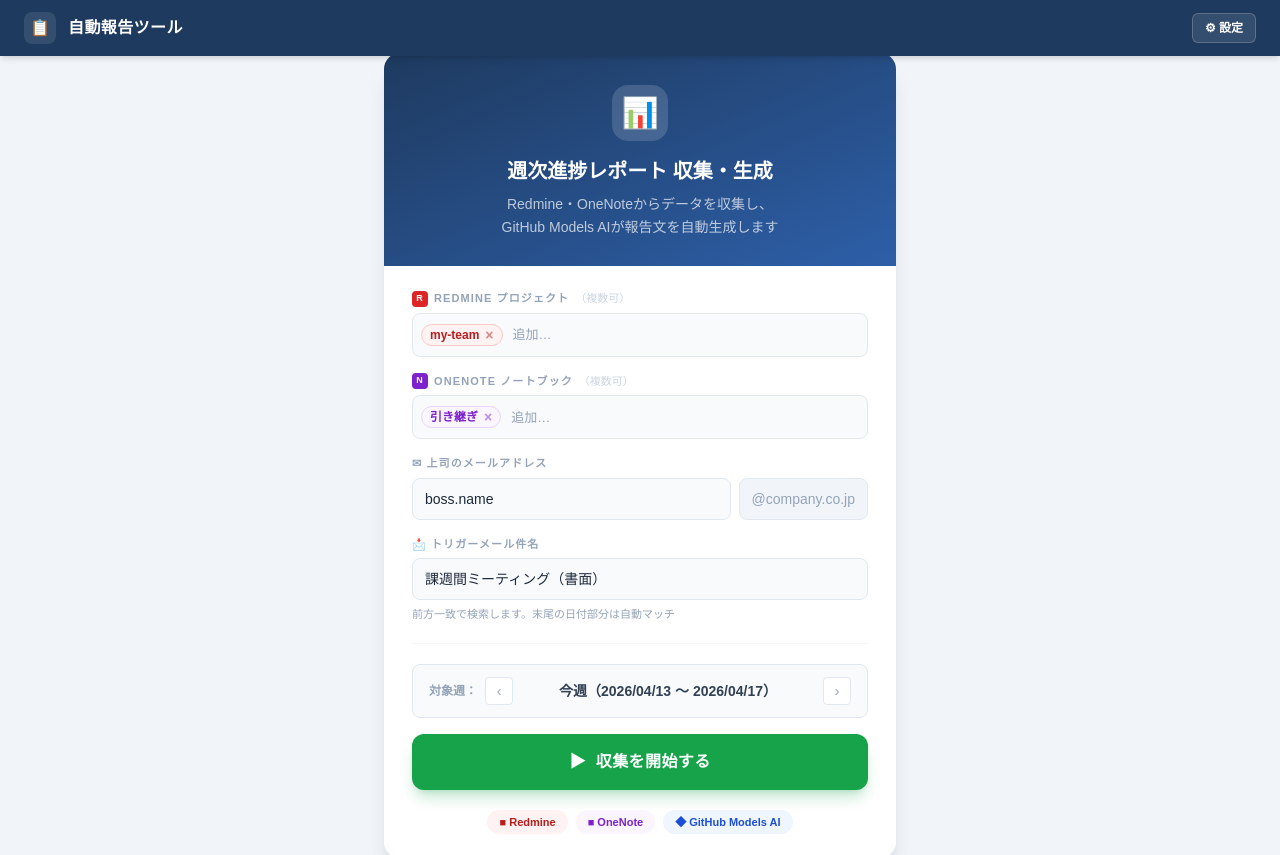
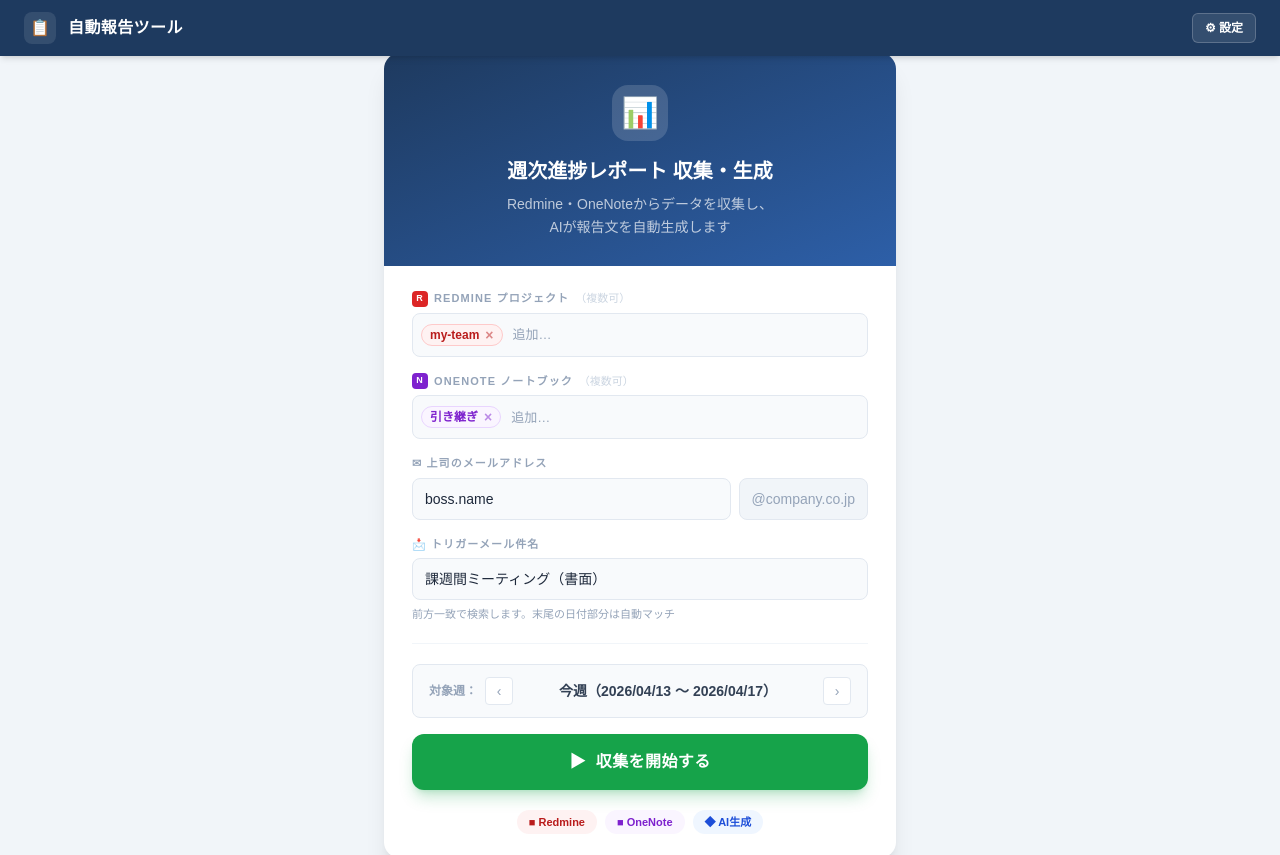
Before and after one commit to makomako-4568/auto-report-tool, a Flask app: page / in a window 1280 px wide. Run offline with Flask 3, Linux system fonts and the light colour scheme; some libraries are stand-ins or nearby versions.

Commit message:
表記修正：GitHub Models AI→AI生成、OneNote TODO→業務リスト
Made-with: Cursor

```diff
--- a/templates/review.html
+++ b/templates/review.html
@@ -99,7 +99,7 @@
     <div class="bg-gradient-to-br from-navy to-[#2d5fa8] px-8 pt-8 pb-7 text-center text-white">
       <div class="w-14 h-14 rounded-2xl bg-white/15 flex items-center justify-center text-3xl mx-auto mb-4">📊</div>
       <h1 class="text-xl font-bold mb-2">週次進捗レポート 収集・生成</h1>
-      <p class="text-sm text-white/70 leading-relaxed">Redmine・OneNoteからデータを収集し、<br>GitHub Models AIが報告文を自動生成します</p>
+      <p class="text-sm text-white/70 leading-relaxed">Redmine・OneNoteからデータを収集し、<br>AIが報告文を自動生成します</p>
     </div>
 
     <div class="px-7 py-6 flex flex-col gap-4">
@@ -173,7 +173,7 @@
       <div class="flex gap-2 justify-center pt-1">
         <span class="text-[11px] font-semibold bg-red-50 text-red-700 px-3 py-1 rounded-full">■ Redmine</span>
         <span class="text-[11px] font-semibold bg-purple-50 text-purple-700 px-3 py-1 rounded-full">■ OneNote</span>
-        <span class="text-[11px] font-semibold bg-blue-50 text-blue-700 px-3 py-1 rounded-full">◆ GitHub Models AI</span>
+        <span class="text-[11px] font-semibold bg-blue-50 text-blue-700 px-3 py-1 rounded-full">◆ AI生成</span>
       </div>
 
     </div>
@@ -325,7 +325,7 @@
         <span id="charCount" class="text-xs text-slate-400"></span>
       </div>
       <div class="flex items-center gap-2">
-        <span class="text-[11px] bg-gradient-to-r from-navy to-purple-700 text-white px-2.5 py-1 rounded-full font-semibold">GitHub Models AI 生成</span>
+        <span class="text-[11px] bg-gradient-to-r from-navy to-purple-700 text-white px-2.5 py-1 rounded-full font-semibold">AI生成</span>
         <span class="text-xs text-slate-400">内容を確認・編集してから送信してください</span>
       </div>
       <!-- resize-y で縦方向リサイズ可能（修正②） -->
@@ -737,7 +737,7 @@
 
     const stepsData = [
       { icon: '🔴', label: 'Redmine チケット取得',  detail: `${redmineLabel} のチームチケットを取得中…`, done: `${state.redmineProjects.length}プロジェクト 取得完了` },
-      { icon: '🟣', label: 'OneNote TODO 取得',      detail: `${oneNoteLabel} の TODO セクションを取得中…`, done: 'TODOリスト 取得完了' },
+      { icon: '🟣', label: 'OneNote 業務リスト取得',   detail: `${oneNoteLabel} の業務リストを取得中…`,     done: '業務リスト 取得完了' },
       { icon: '🟣', label: 'OneNote 日報 取得',      detail: `${oneNoteLabel} の日報ページを取得中…`,      done: '今週分の日報 取得完了' },
       { icon: '🔵', label: 'AI でレポート生成',      detail: 'データを解析・報告文を生成中…',               done: '報告文の生成完了' },
     ];
```
